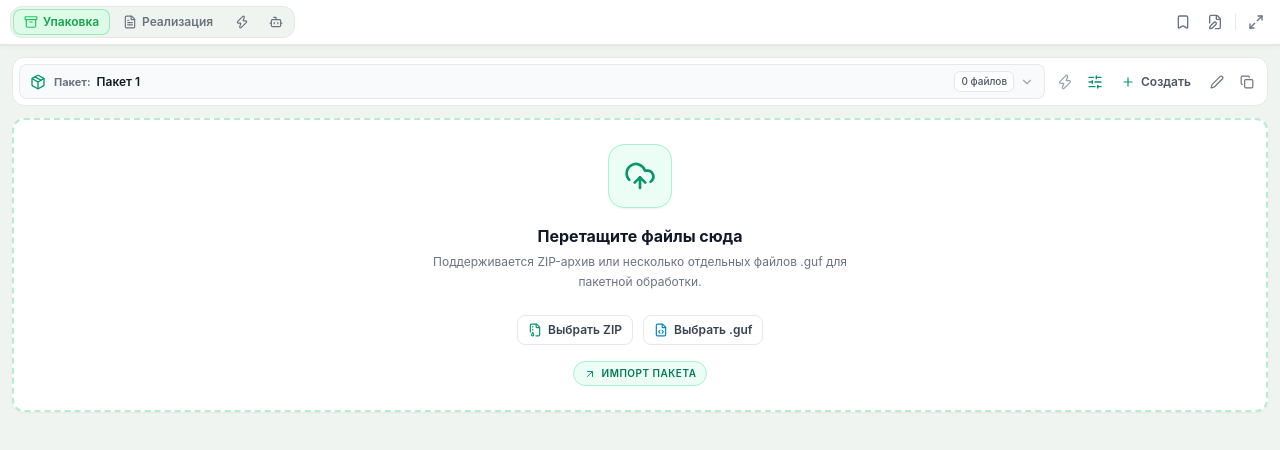
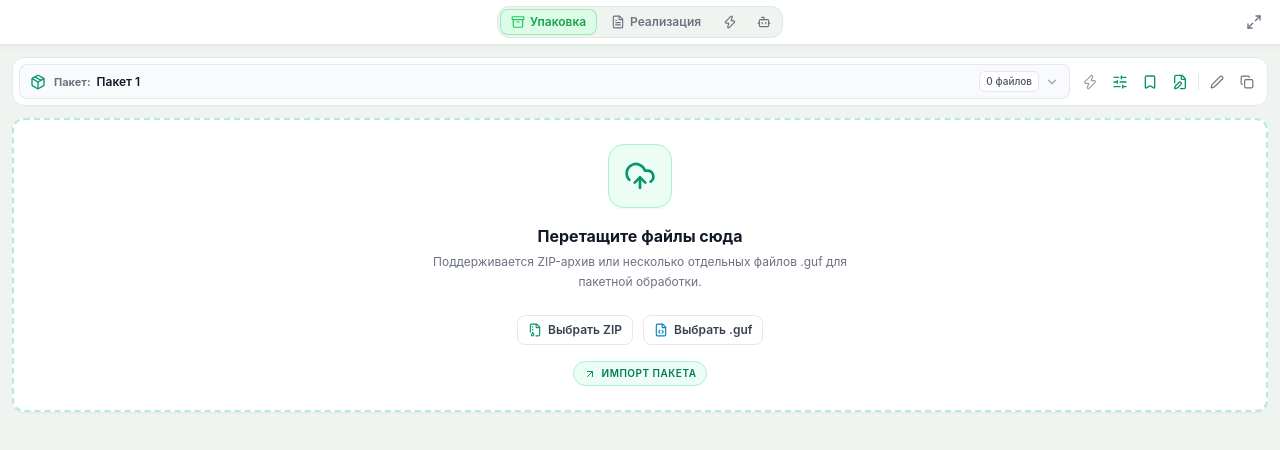
Before and after one commit to centralvii/gd-helper-extension, a React (Vite) app: page / in a window 1280 px wide. Shown: the top 450 px of the page. Built offline with nearby package versions, Linux system fonts and the light colour scheme.

Commit message:
refactor(layout): center top navigation tabs and move package-specific action buttons (presets, readme, clear) to package selector toolbar

```diff
--- a/src/components/layout/Header.tsx
+++ b/src/components/layout/Header.tsx
@@ -1,40 +1,24 @@
-import React, { useState } from 'react';
+import React from 'react';
 import {
     Archive,
     FileText,
     Zap,
-    Trash2,
     Maximize2,
-    Bookmark,
-    FileEdit,
     Bot,
 } from 'lucide-react';
-import { Modal } from '../ui/Modal';
-import { Button } from '../ui/Button';
 import { ActiveTool } from '../../types';
 
 interface HeaderProps {
     activeTool: ActiveTool;
     fileCount: number;
-    hasReadme: boolean;
     onSelectTool: (tool: ActiveTool) => void;
-    onOpenPresets: () => void;
-    onOpenMassActions?: () => void;
-    onOpenReadme: () => void;
-    onClearFiles: () => void;
 }
 
 export const Header: React.FC<HeaderProps> = ({
     activeTool,
     fileCount,
-    hasReadme,
     onSelectTool,
-    onOpenPresets,
-    onOpenReadme,
-    onClearFiles,
 }) => {
-    const [isClearConfirmOpen, setIsClearConfirmOpen] = useState(false);
-
     const handleOpenFullscreen = () => {
         if (typeof chrome !== 'undefined' && chrome.tabs && chrome.tabs.create) {
             chrome.tabs.create({ url: chrome.runtime.getURL('index.html') });
@@ -69,7 +53,6 @@ export const Header: React.FC<HeaderProps> = ({
     ];
 
     return (
-        <>
         <header
             className="sticky top-0 z-30 bg-white"
             style={{
@@ -77,10 +60,14 @@ export const Header: React.FC<HeaderProps> = ({
                 boxShadow: '0 1px 0 #e2e8e2, 0 2px 6px rgba(0,0,0,0.04)',
             }}
         >
-                <div className="flex items-center justify-between gap-2 px-2.5 py-1.5 min-h-[44px]">
-                    {/* ── Left: Navigation tabs ── */}
+            <div className="grid grid-cols-[36px_1fr_36px] items-center px-3 py-1.5 min-h-[44px]">
+                {/* Left empty spacer for symmetry */}
+                <div />
+
+                {/* ── Center: Navigation tabs ── */}
+                <div className="flex items-center justify-center">
                     <div
-                        className="flex items-center gap-0.5 rounded-xl p-0.5 shadow-xs flex-shrink-0"
+                        className="flex items-center gap-0.5 rounded-xl p-0.5 shadow-xs"
                         style={{ background: '#f0f4f0', border: '1px solid #e2e8e2' }}
                     >
                         {navTabs.map((tab) => (
@@ -107,38 +94,10 @@ export const Header: React.FC<HeaderProps> = ({
                             </button>
                         ))}
                     </div>
+                </div>
 
-                    {/* ── Right: Action buttons ── */}
-                    <div className="flex items-center justify-end gap-1 flex-shrink-0">
-                        {activeTool === 'packer' && (
-                            <>
-                                <button
-                                    onClick={onOpenPresets}
-                                    title="Пресеты шаблонов"
-                                    className="icon-btn"
-                                >
-                                    <Bookmark className="w-4 h-4" />
-                                </button>
-
-                                <button
-                                    onClick={onOpenReadme}
-                                    title="Редактор README.txt"
-                                    className="icon-btn relative"
-                                >
-                                    <FileEdit className="w-4 h-4" />
-                                    {hasReadme && (
-                                        <span
-                                            className="absolute right-1 top-1 h-1.5 w-1.5 rounded-full"
-                                            style={{ background: '#22c55e', boxShadow: '0 0 4px rgba(34,197,94,0.7)' }}
-                                        />
-                                    )}
-                                </button>
-
-                                {/* Divider */}
-                                <div className="w-px h-4 mx-0.5" style={{ background: '#e2e8e2' }} />
-                            </>
-                        )}
-
+                {/* ── Right: Fullscreen Action ── */}
+                <div className="flex items-center justify-end">
                     <button
                         onClick={handleOpenFullscreen}
                         title="Открыть во весь экран"
@@ -146,48 +105,8 @@ export const Header: React.FC<HeaderProps> = ({
                     >
                         <Maximize2 className="w-4 h-4" />
                     </button>
-
-                        {activeTool === 'packer' && fileCount > 0 && (
-                            <button
-                                onClick={() => setIsClearConfirmOpen(true)}
-                                title="Очистить все файлы"
-                                className="icon-btn icon-btn--danger"
-                            >
-                                <Trash2 className="w-4 h-4" />
-                            </button>
-                        )}
                 </div>
             </div>
         </header>
-
-            <Modal
-                isOpen={isClearConfirmOpen}
-                onClose={() => setIsClearConfirmOpen(false)}
-                title="Очистить список файлов?"
-                maxWidth="sm"
-                footer={
-                    <>
-                        <Button variant="secondary" size="sm" onClick={() => setIsClearConfirmOpen(false)}>
-                            Отмена
-                        </Button>
-                        <Button
-                            variant="danger"
-                            size="sm"
-                            leftIcon={<Trash2 className="w-3.5 h-3.5" />}
-                            onClick={() => {
-                                onClearFiles();
-                                setIsClearConfirmOpen(false);
-                            }}
-                        >
-                            Очистить
-                        </Button>
-                    </>
-                }
-            >
-                <p className="text-xs text-gray-600">
-                    Вы уверены, что хотите удалить все загруженные файлы ({fileCount} шт.) из памяти?
-                </p>
-            </Modal>
-        </>
     );
 };
--- a/src/components/template/PackageSelector.tsx
+++ b/src/components/template/PackageSelector.tsx
@@ -11,6 +11,8 @@ import {
   FileCode,
   ExternalLink,
   SlidersHorizontal,
+  Bookmark,
+  FileEdit,
 } from 'lucide-react';
 import { BuildPackage, ImplementationTask } from '../../types';
 import { Button } from '../ui/Button';
@@ -30,6 +32,10 @@ interface PackageSelectorProps {
   isAutoCollectEnabled: boolean;
   onToggleAutoCollect: () => void;
   onOpenMassActions?: () => void;
+  onOpenPresets?: () => void;
+  onOpenReadme?: () => void;
+  hasReadme?: boolean;
+  onClearFiles?: () => void;
 }
 
 export const PackageSelector: React.FC<PackageSelectorProps> = ({
@@ -45,9 +51,14 @@ export const PackageSelector: React.FC<PackageSelectorProps> = ({
   isAutoCollectEnabled,
   onToggleAutoCollect,
   onOpenMassActions,
+  onOpenPresets,
+  onOpenReadme,
+  hasReadme = false,
+  onClearFiles,
 }) => {
   const [isOpenList, setIsOpenList] = useState(false);
   const [packageToDelete, setPackageToDelete] = useState<BuildPackage | null>(null);
+  const [isClearConfirmOpen, setIsClearConfirmOpen] = useState(false);
 
   // Edit / Rename Modal State
   const [packageToRename, setPackageToRename] = useState<BuildPackage | null>(null);
@@ -323,17 +334,50 @@ export const PackageSelector: React.FC<PackageSelectorProps> = ({
             </button>
           )}
 
-          {/* Quick Create Package */}
-          <Button
-            variant="ghost"
-            size="sm"
-            onClick={handleOpenCreateModal}
-            title="Создать новый пакет"
-            leftIcon={<Plus className="w-3.5 h-3.5 text-emerald-600" />}
-            className="hidden sm:inline-flex"
-          >
-            Создать
-          </Button>
+          {/* Presets button */}
+          {onOpenPresets && (
+            <button
+              type="button"
+              onClick={onOpenPresets}
+              title="Пресеты шаблонов"
+              className="icon-btn p-1.5 text-gray-500 hover:text-emerald-700 hover:bg-emerald-50 rounded-lg transition-colors"
+            >
+              <Bookmark className="w-4 h-4 text-emerald-600" />
+            </button>
+          )}
+
+          {/* README Editor button */}
+          {onOpenReadme && (
+            <button
+              type="button"
+              onClick={onOpenReadme}
+              title="Редактор README.txt"
+              className="icon-btn relative p-1.5 text-gray-500 hover:text-emerald-700 hover:bg-emerald-50 rounded-lg transition-colors"
+            >
+              <FileEdit className="w-4 h-4 text-emerald-600" />
+              {hasReadme && (
+                <span
+                  className="absolute right-1 top-1 h-1.5 w-1.5 rounded-full"
+                  style={{ background: '#22c55e', boxShadow: '0 0 4px rgba(34,197,94,0.7)' }}
+                />
+              )}
+            </button>
+          )}
+
+          {/* Clear Files in active package button */}
+          {onClearFiles && activePackage.files.length > 0 && (
+            <button
+              type="button"
+              onClick={() => setIsClearConfirmOpen(true)}
+              title="Очистить файлы в активном пакете"
+              className="icon-btn icon-btn--danger p-1.5 text-gray-500 hover:text-rose-600 hover:bg-rose-50 rounded-lg transition-colors"
+            >
+              <Trash2 className="w-4 h-4" />
+            </button>
+          )}
+
+          {/* Divider */}
+          <div className="w-px h-4 bg-gray-200 mx-0.5" />
 
           {/* Rename active package */}
           <button
@@ -404,6 +448,42 @@ export const PackageSelector: React.FC<PackageSelectorProps> = ({
           Вы уверены, что хотите удалить пакет сборки{' '}
           <strong className="text-gray-900">"{packageToDelete?.name}"</strong> (
           {packageToDelete?.files.length} файлов в очереди)?
+        </p>
+      </Modal>
+
+      {/* Clear Files Confirmation Modal */}
+      <Modal
+        isOpen={isClearConfirmOpen}
+        onClose={() => setIsClearConfirmOpen(false)}
+        title="Очистить список файлов пакета?"
+        maxWidth="sm"
+        footer={
+          <>
+            <Button
+              variant="secondary"
+              size="sm"
+              onClick={() => setIsClearConfirmOpen(false)}
+            >
+              Отмена
+            </Button>
+            <Button
+              variant="danger"
+              size="sm"
+              leftIcon={<Trash2 className="w-3.5 h-3.5" />}
+              onClick={() => {
+                if (onClearFiles) {
+                  onClearFiles();
+                }
+                setIsClearConfirmOpen(false);
+              }}
+            >
+              Очистить
+            </Button>
+          </>
+        }
+      >
+        <p className="text-xs text-gray-600">
+          Вы уверены, что хотите удалить все загруженные файлы ({activePackage.files.length} шт.) из пакета "{activePackage.name}"?
         </p>
       </Modal>
 
--- a/src/sidepanel/App.tsx
+++ b/src/sidepanel/App.tsx
@@ -210,12 +210,7 @@ export const App: React.FC = () => {
             <Header
                 activeTool={activeTool}
                 fileCount={files.length}
-                hasReadme={Boolean(readmeContent && readmeContent.trim().length > 0)}
                 onSelectTool={handleSelectTool}
-                onOpenPresets={() => setIsPresetsOpen(true)}
-                onOpenMassActions={() => setIsMassActionsOpen(true)}
-                onOpenReadme={() => setIsReadmeOpen(true)}
-                onClearFiles={clearFiles}
             />
 
             {/* Main Content Area */}
@@ -258,6 +253,10 @@ export const App: React.FC = () => {
                             isAutoCollectEnabled={isAutoCollectEnabled}
                             onToggleAutoCollect={toggleAutoCollect}
                             onOpenMassActions={() => setIsMassActionsOpen(true)}
+                            onOpenPresets={() => setIsPresetsOpen(true)}
+                            onOpenReadme={() => setIsReadmeOpen(true)}
+                            hasReadme={Boolean(readmeContent && readmeContent.trim().length > 0)}
+                            onClearFiles={clearFiles}
                         />
 
                         {files.length === 0 ? (
```
Lines whose indentation alone changed are shown as unchanged.
